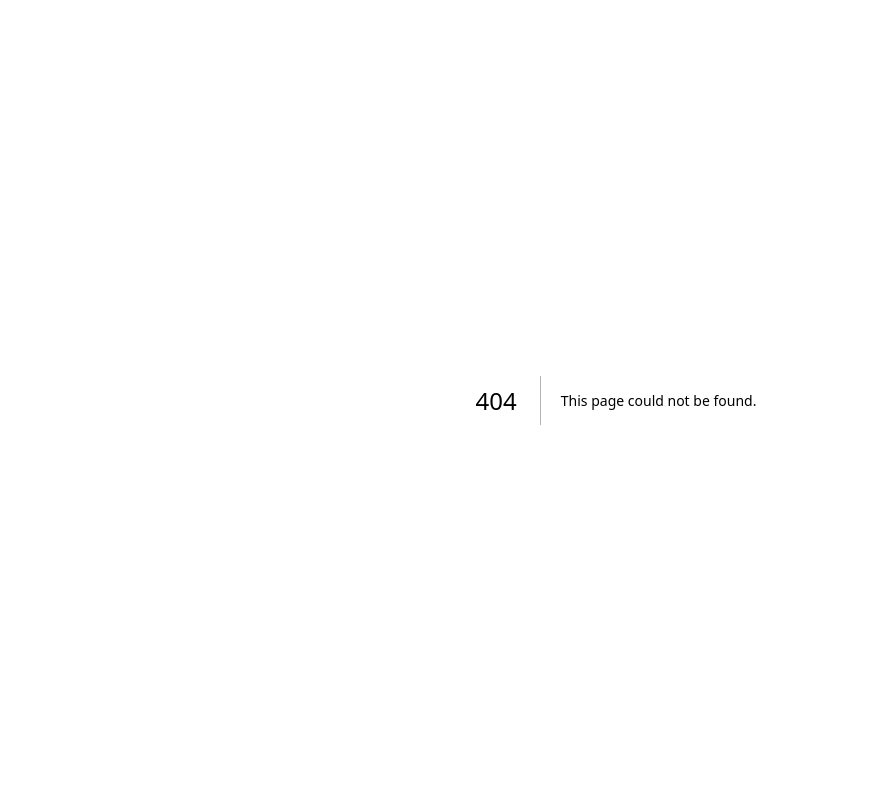
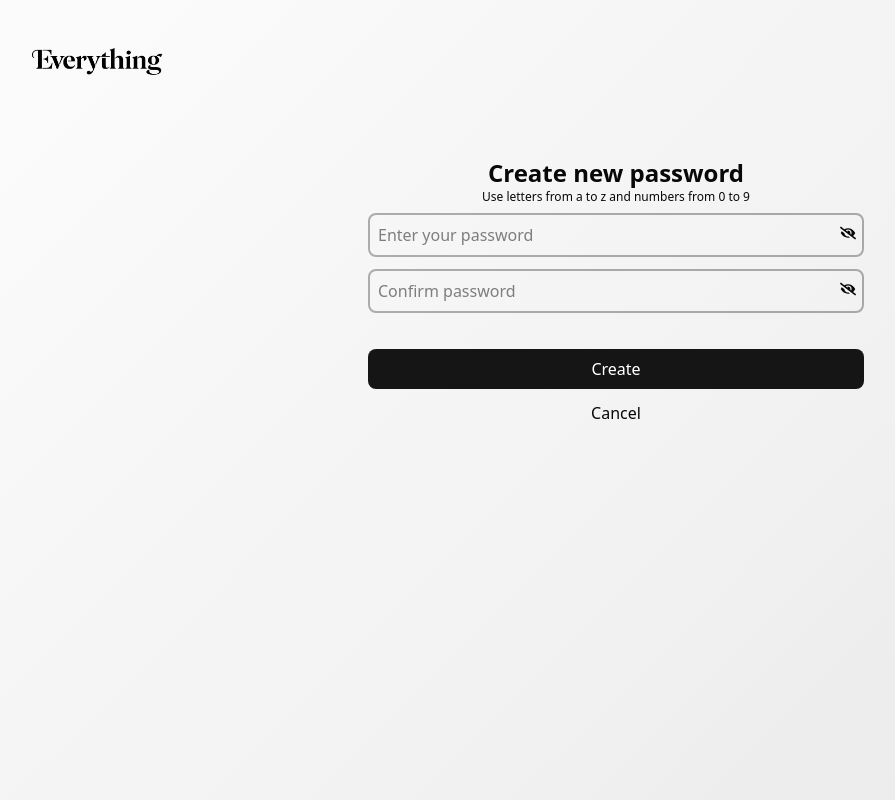
Before and after one commit to Labann/social-newtwork-app, a Next.js app in the folder client/: page /change-password in a window 1280 px wide. Before the commit this address had no page. Shown: the whole page, without its empty margins (24-919 px from the left). Built offline with nearby package versions, Linux system fonts and the light colour scheme.

Commit message:
change password page done

```diff
--- /dev/null
+++ b/client/app/(auth)/change-password/page.tsx
@@ -0,0 +1,99 @@
+"use client"
+import Link  from 'next/link'
+import React from 'react'
+import * as  yup from "yup"
+import { useState } from 'react'
+import { useFormik } from 'formik'
+import { FaEye } from "react-icons/fa";
+import { FaEyeSlash } from "react-icons/fa";
+
+
+const ChangaPassword = () => {
+    const [isOpen, setIsOpen] = useState(false)
+      const [isConfirmOpen, setIsConfirmOpen] = useState(false);
+      const validationSchema = yup.object({
+            first_name: yup.string().required().min(2),
+            last_name: yup.string().required().min(2),
+            username: yup.string().required().min(2),
+            email: yup.string().required().email(),
+            password: yup.string().required().min(3).max(20),
+            confirm_password: yup.string().required()
+                                .oneOf([yup.ref("password")], "Password must match")
+        })
+
+        const formik = useFormik({
+            initialValues: {first_name: "", last_name: "", username: "", email: "", password: "", confirm_password: ""},
+            validationSchema: validationSchema,
+            onSubmit: () => console.log("submitted")
+        })
+  return (
+    <div className='p-4'>
+        <div className="mx-auto max-w-lg p-2 flex flex-col space-y-2">
+            <div className="w-full text-center">
+                <h1 className='text-default font-bold text-2xl'>Create new password</h1>
+                <h3 className='text-xs'>Use letters from a to z and numbers from 0 to 9</h3>
+            </div>
+
+
+            <form onSubmit={formik.handleSubmit} className='flex flex-col w-full space-y-3'>
+                <div className="relative">
+                        <input
+                            type={isOpen?  "text" :"password" }
+                            name='password'
+                            value={formik.values.password}
+                            onChange={formik.handleChange}
+                            onBlur={formik.handleBlur}
+                            className='border-black/30 w-full border-2 rounded-md p-2'
+                            placeholder='Enter your password'
+                        />
+                        {
+                            !isOpen? (
+                            <FaEyeSlash onClick={() => setIsOpen(!isOpen)} className='absolute right-2 top-3'/>
+                        ): (
+                            <FaEye onClick={() => setIsOpen(!isOpen)} className='absolute right-2 top-3'/>
+                        )
+                        }
+                        {
+                            formik.touched.password && formik.touched.password && (
+                                <span className='text-red-400 text-xs'>{formik.errors.password}</span>
+                            )
+                        }
+                    </div>
+
+                    <div className="relative">
+                        <input
+                            type={isConfirmOpen?  "text" :"password" }
+                            name='confirm_password'
+                            value={formik.values.confirm_password}
+                            onChange={formik.handleChange}
+                            onBlur={formik.handleBlur}
+                            className='border-black/30 w-full border-2 rounded-md p-2'
+                            placeholder='Confirm password'
+                        />
+                        {
+                            !isConfirmOpen? (
+                            <FaEyeSlash onClick={() => setIsConfirmOpen(!isConfirmOpen)} className='absolute right-2 top-3'/>
+                        ): (
+                            <FaEye onClick={() => setIsConfirmOpen(!isConfirmOpen)} className='absolute right-2 top-3'/>
+                        )
+                        }
+                        {
+                            formik.touched.confirm_password && formik.touched.confirm_password && (
+                                <span className='text-red-400 text-xs'>{formik.errors.confirm_password}</span>
+                            )
+                        }
+                    </div>
+                <br />
+                <button type='submit' className='bg-default p-2 cursor-pointer hover:bg-black/70 rounded-md text-center w-full bg-black/90 text-white'>
+                        Create
+                </button>
+                <button className='w-full'>Cancel</button>
+                <br />
+            </form>
+
+        </div>
+    </div>
+  )
+}
+
+export default ChangaPassword
--- a/client/app/(auth)/sign-up/page.tsx
+++ b/client/app/(auth)/sign-up/page.tsx
@@ -133,7 +133,7 @@ const SignUpPage = () => {
 
                 <div className="relative">
                     <input
-                        type={isOpen?  "text" :"password" }
+                        type={isConfirmOpen?  "text" :"password" }
                         name='confirm_password'
                         value={formik.values.confirm_password}
                         onChange={formik.handleChange}
@@ -160,7 +160,7 @@ const SignUpPage = () => {
                     <p className='font-bold text-xs'>Forgot password?</p>
                 </div>
                 <br />
-                <button type='submit' className='bg-default p-2 cursor-pointer hover:bg-black/70 rounded-md text-center w-full bg-black/90 text-white'>Sign up</button>
+                <button type='submit' className='bg-default p-2 cursor-pointer font-bold hover:bg-black/70 rounded-md text-center w-full bg-black/90 text-white'>Sign up</button>
                 <br />
             </form>
             <div className="flex items-center justify-center space-x-1">
--- a/client/app/page.tsx
+++ b/client/app/page.tsx
@@ -1,9 +1,8 @@
 import { Button } from "@/components/ui/button"
+import LoginPage from "./(auth)/login/page"
 
 export default function Home() {
-  return (
-    <div>
-      <Button className="bg-primary">Click me</Button>
-    </div>
-  )
+  return <div className="shady-background min-h-screen flex flex-col justify-center ">
+    <LoginPage/>
+  </div>
 }
```
